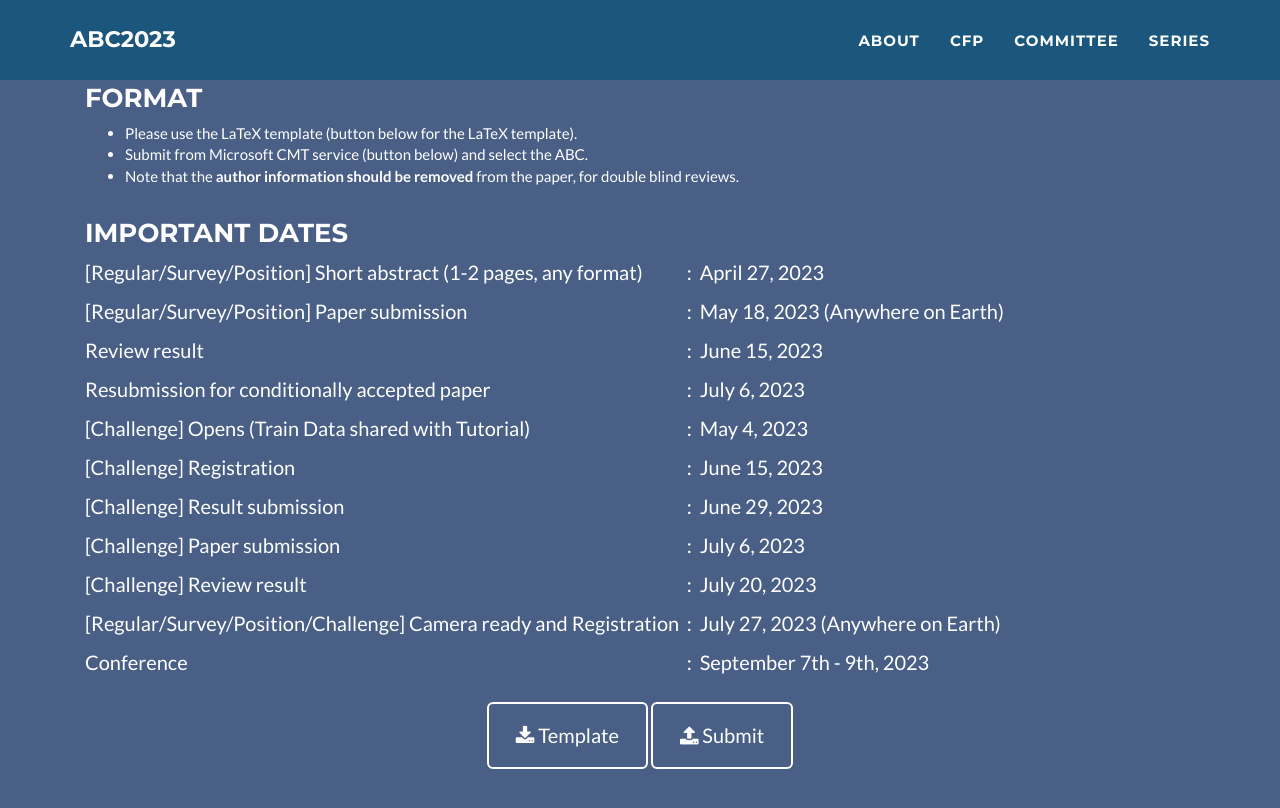
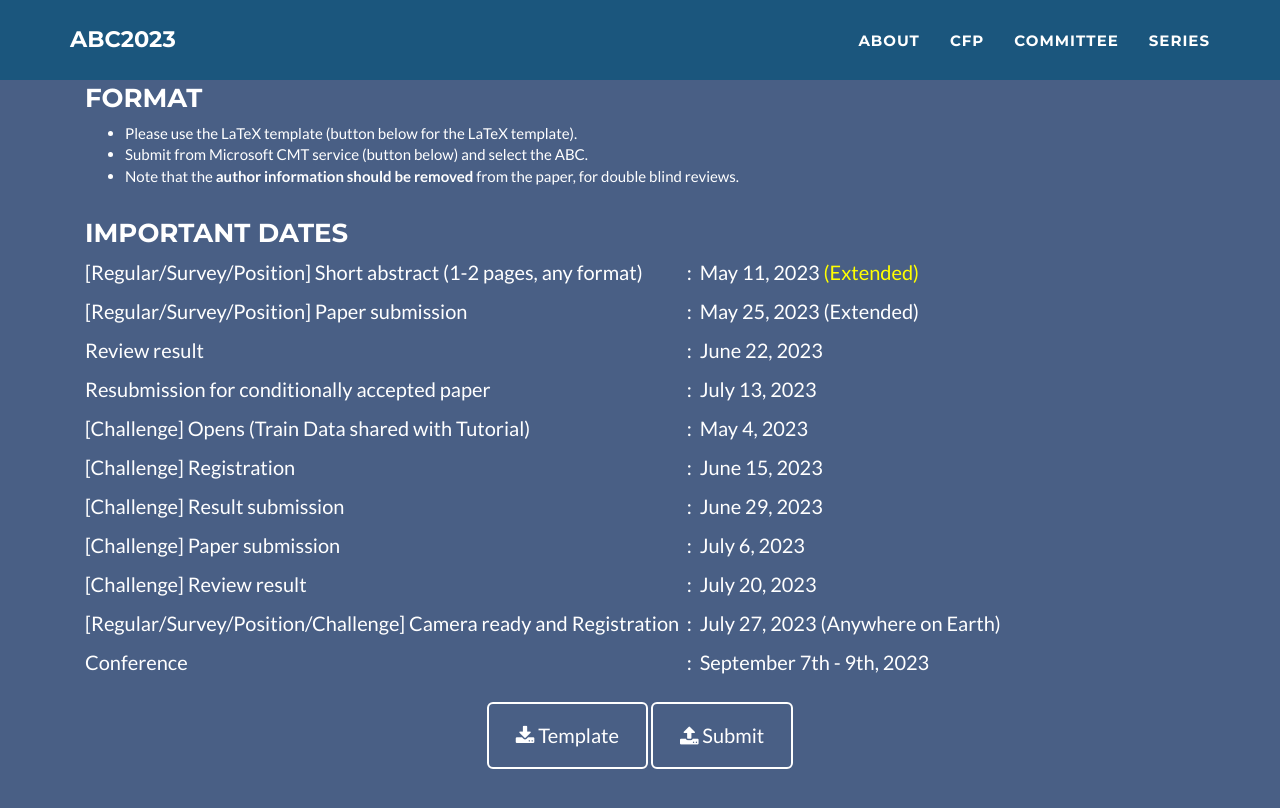
Before and after one commit to abc-research/abc-research.github.io, a Jekyll site: the page built from index.html, in a window 1280 px wide and 900 px high, scrolled down 2715 px. Shown: the top 808 px of the window. Built offline with Jekyll 4.4.1, drawn with Linux system fonts in a browser that asks for light colours.

Commit message:
Update _config.yml

```diff
--- a/_config.yml
+++ b/_config.yml
@@ -554,13 +554,17 @@ cfp:
      - item: "Note that the <b>author information should be removed</b> from the paper, for double blind reviews."
   dates:
     - name: "[Regular/Survey/Position] Short abstract (1-2 pages, any format)"
-      date: April 27, 2023
+#      date: April 27, 2023
+      date: May 11, 2023 <span style="color:yellow">(Extended)</span>
     - name: "[Regular/Survey/Position] Paper submission"
-      date: May 18, 2023 (Anywhere on Earth)
+#      date: May 18, 2023 (Anywhere on Earth)
+      date: May 25, 2023 (Extended)
     - name: "Review result"
-      date: June 15, 2023
+#      date: June 15, 2023
+      date: June 22, 2023
     - name: "Resubmission for conditionally accepted paper"
-      date: July 6, 2023
+#      date: July 6, 2023
+      date: July 13, 2023
     - name: "[Challenge] Opens (Train Data shared with Tutorial)"
       date: May 4, 2023
     - name: "[Challenge] Registration"
```
